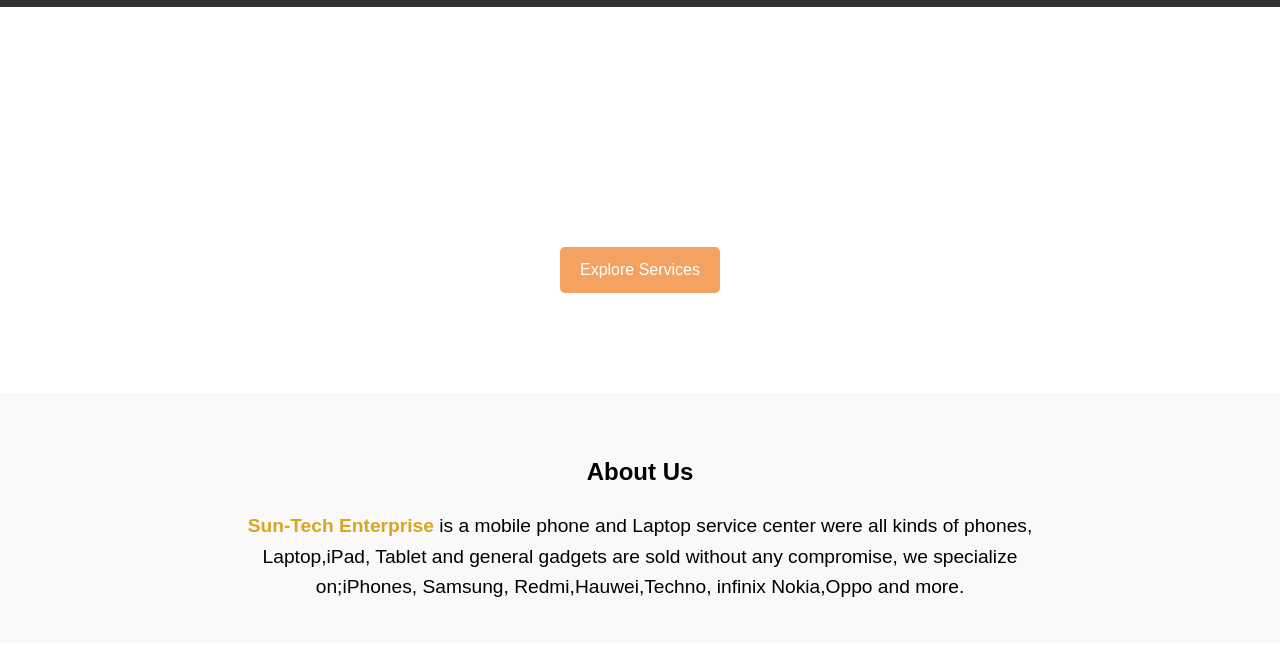
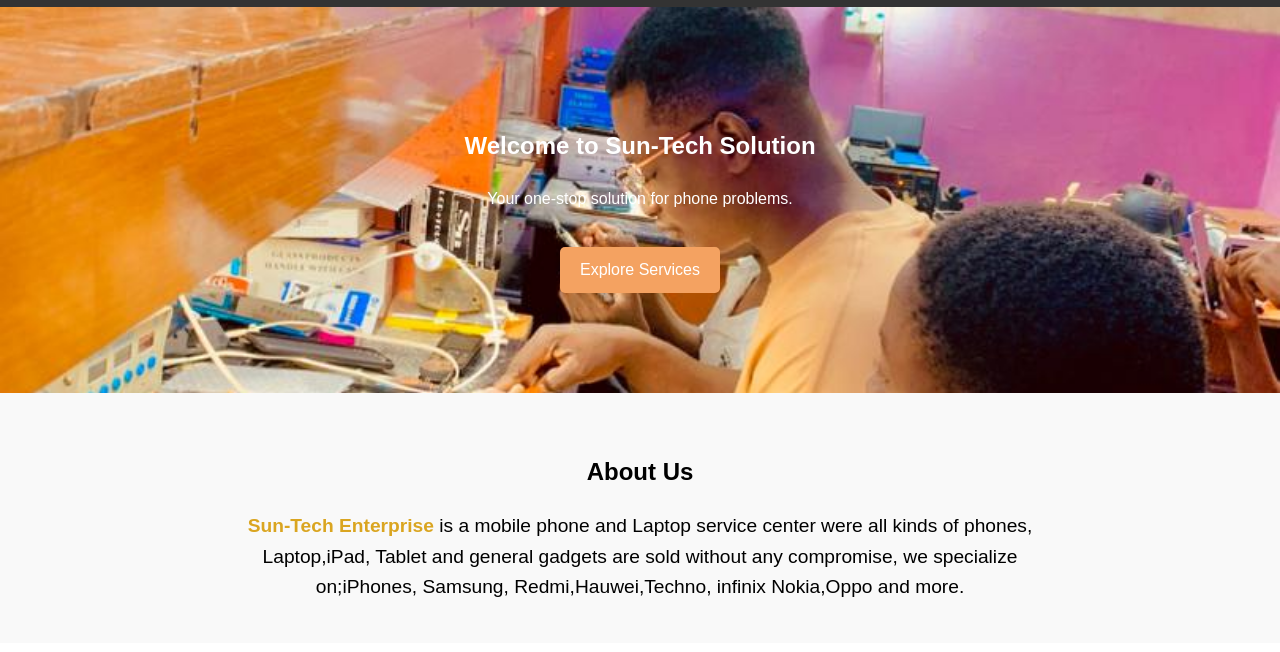
Before and after one commit to denre199/Sun-Tech-Solutions, a plain HTML site: page index.html in a window 1280 px wide. Shown: the part 148-800 px from the top of the page. Drawn offline with Linux system fonts and the light colour scheme.

Commit message:
Update styles.css

```diff
--- a/css/styles.css
+++ b/css/styles.css
@@ -46,7 +46,7 @@
 }
 
 .hero {
-    background: url('images/sunimg.jpg') no-repeat center center/cover;
+    background: url('../images/sunimg.jpg') no-repeat center center/cover;
     color: #fff;
     text-align: center;
     padding: 100px 20px;
```
